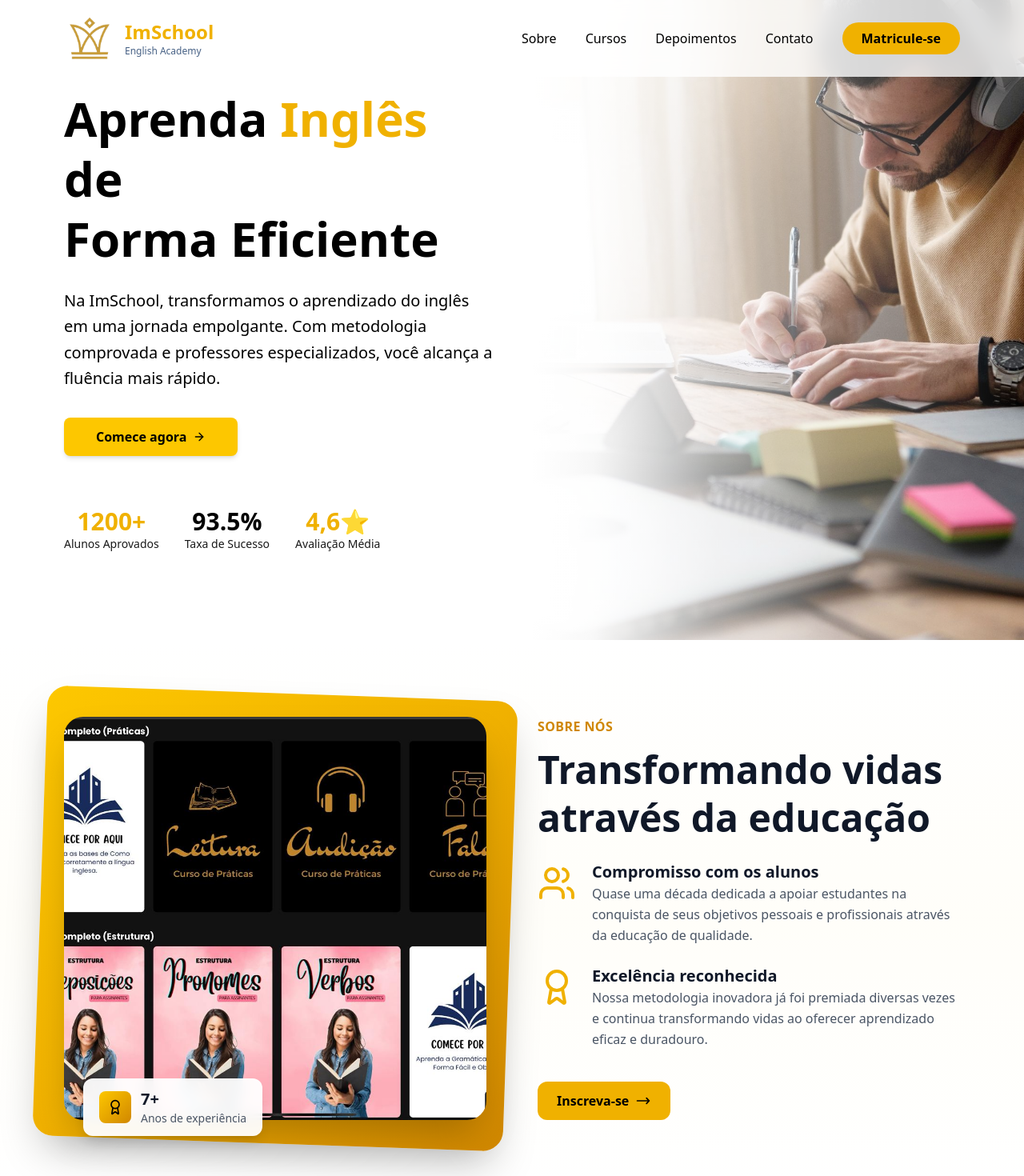
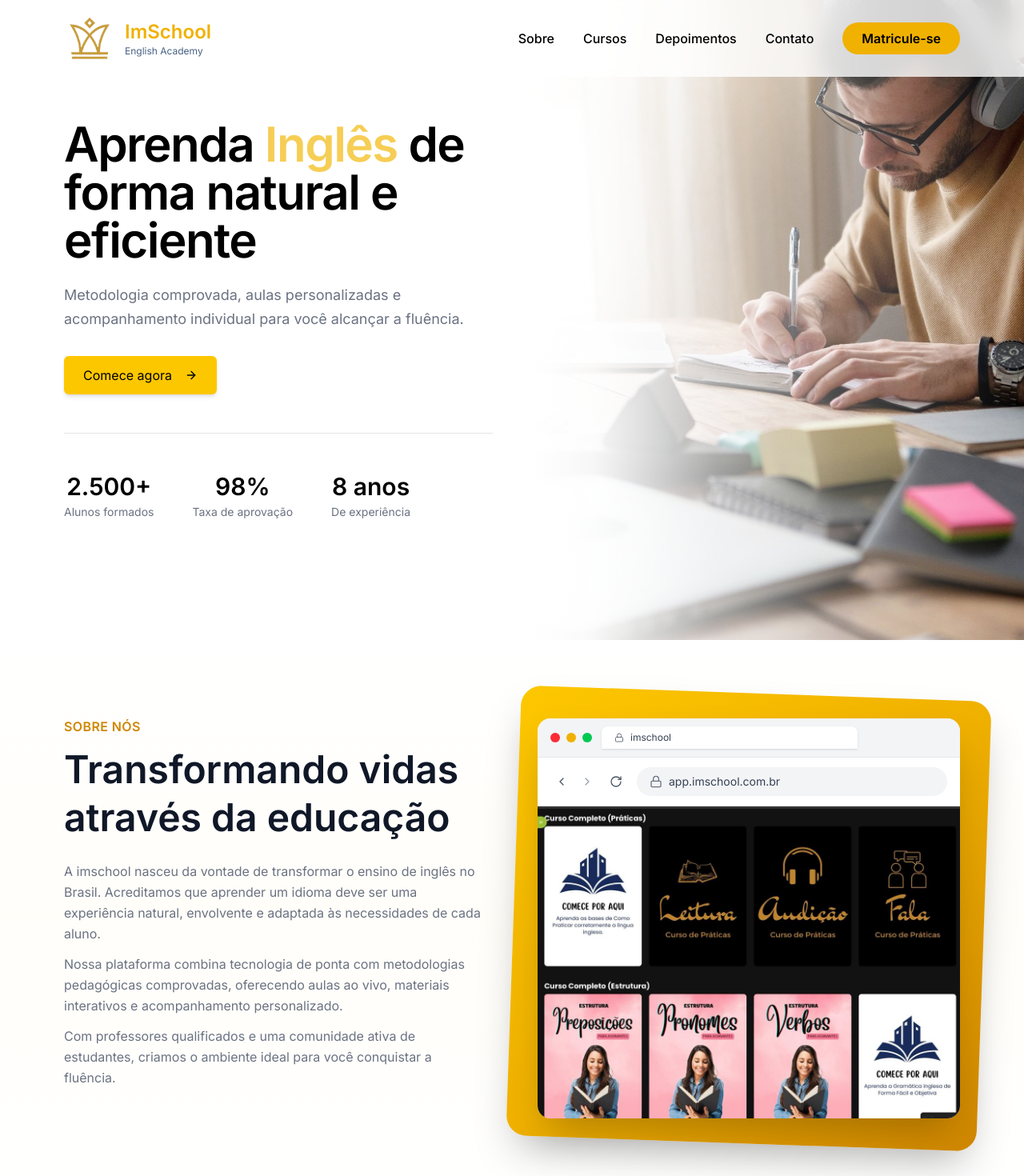
Before and after one commit to lopesmauro/imschool, a React (Vite) app: page / in a window 1280 px wide. Shown: the top 1470 px of the page at 80% size. Built offline with nearby package versions, Linux system fonts and the light colour scheme.

Commit message:
ajustando design.

```diff
--- a/src/components/About.tsx
+++ b/src/components/About.tsx
@@ -1,60 +1,13 @@
-import { Users, Award } from "lucide-react";
 import aboutImage from "../assets/aboutus.jpeg";
+import { ChevronLeft, ChevronRight, RotateCw, Lock } from "lucide-react";
 
 const AboutUs = () => {
-  const phoneNumber = "+5492216045067";
-  const message = "✍️ Olá! Gostaria de me inscrever no curso de inglês. Pode me enviar mais informações?Olá! Gostaria de saber mais sobre o curso de inglês.";
-  const whatsappUrl = `https://wa.me/${phoneNumber}?text=${encodeURIComponent(message)}`;
-
-  const highlights = [
-    {
-      icon: Users,
-      label: "Compromisso com os alunos",
-      text: "Quase uma década dedicada a apoiar estudantes na conquista de seus objetivos pessoais e profissionais através da educação de qualidade.",
-    },
-    {
-      icon: Award,
-      label: "Excelência reconhecida",
-      text: "Nossa metodologia inovadora já foi premiada diversas vezes e continua transformando vidas ao oferecer aprendizado eficaz e duradouro.",
-    },
-  ];
-
   return (
     <section className="relative py-16 sm:py-20 lg:py-24 bg-gradient-to-b from-white via-amber-50/30 to-white overflow-hidden">
       <div className="container mx-auto px-6 sm:px-10 lg:px-20 max-w-7xl">
-        {/* 👇 items-stretch faz ambas as colunas terem mesma altura */}
         <div className="grid lg:grid-cols-2 gap-12 lg:gap-16 items-stretch">
-          {/* Left Side - Imagem */}
-          <div className="relative flex justify-center items-center order-2 lg:order-1">
-            <div className="absolute -inset-3 sm:-inset-4 bg-gradient-to-br from-yellow-400 via-yellow-500 to-yellow-600 rounded-3xl shadow-2xl transform rotate-1 sm:rotate-2 scale-105"></div>
-
-            {/* 👇 A imagem agora se ajusta automaticamente à altura da direita */}
-            <div className="relative rounded-3xl overflow-hidden shadow-2xl w-full h-full flex">
-              <img
-                src={aboutImage}
-                alt="Nossa história e método de ensino"
-                className="w-full h-full object-cover object-center transition-transform duration-700 hover:scale-105"
-              />
-            </div>
-
-            {/* Floating Badge */}
-            <div className="absolute -bottom-5 left-1/2 -translate-x-1/2 sm:left-6 sm:translate-x-0 z-20 bg-white/95 backdrop-blur-sm rounded-xl px-5 py-3 shadow-lg w-[80%] sm:w-auto flex justify-center">
-              <div className="flex items-center gap-3">
-                <div className="w-10 h-10 rounded-lg bg-gradient-to-br from-yellow-400 to-yellow-600 flex items-center justify-center">
-                  <Award className="w-5 h-5 text-black" />
-                </div>
-                <div>
-                  <p className="text-lg sm:text-xl font-bold text-gray-900">7+</p>
-                  <p className="text-xs sm:text-sm text-gray-600">
-                    Anos de experiência
-                  </p>
-                </div>
-              </div>
-            </div>
-          </div>
-
-          {/* Right Side - Conteúdo */}
-          <div className="order-1 lg:order-2 text-center lg:text-left flex flex-col justify-center">
+          {/* Left Side - Conteúdo */}
+          <div className="order-1 lg:order-1 text-center lg:text-left flex flex-col justify-center">
             <p className="text-yellow-600 uppercase tracking-wide font-semibold mb-3 text-sm sm:text-base">
               Sobre Nós
             </p>
@@ -63,51 +16,86 @@ const AboutUs = () => {
               Transformando vidas através da educação
             </h2>
 
-            <div className="flex flex-col gap-6 mb-8 sm:mb-10">
-              {highlights.map((item, index) => {
-                const Icon = item.icon;
-                return (
-                  <div
-                    key={index}
-                    className="flex items-start gap-4 sm:gap-5 text-left"
-                  >
-                    <div className="flex-shrink-0">
-                      <Icon className="w-10 h-10 sm:w-12 sm:h-12 text-yellow-500 mt-1" />
-                    </div>
-                    <div>
-                      <p className="text-lg sm:text-xl font-bold text-gray-900">
-                        {item.label}
-                      </p>
-                      <p className="text-sm sm:text-base text-gray-600 leading-relaxed">
-                        {item.text}
-                      </p>
-                    </div>
-                  </div>
-                );
-              })}
+            <div className="flex flex-col gap-3 mb-8 sm:mb-10">
+              <div className="flex items-start gap-4 sm:gap-5 text-left">
+                <div>
+                  <p className="text-sm sm:text-base text-gray-500 leading-relaxed">
+                    A imschool nasceu da vontade de transformar o ensino de inglês no Brasil. Acreditamos que aprender um idioma deve ser uma experiência natural, envolvente e adaptada às necessidades de cada aluno.
+                  </p>
+                </div>
+              </div>
+
+              <div className="flex items-start gap-4 sm:gap-5 text-left">
+                <div>
+                  <p className="text-sm sm:text-base text-gray-500 leading-relaxed">
+                    Nossa plataforma combina tecnologia de ponta com metodologias pedagógicas comprovadas, oferecendo aulas ao vivo, materiais interativos e acompanhamento personalizado.
+                  </p>
+                </div>
+              </div>
+
+              <div className="flex items-start gap-4 sm:gap-5 text-left">
+                <div>
+                  <p className="text-sm sm:text-base text-gray-500 leading-relaxed">
+                    Com professores qualificados e uma comunidade ativa de estudantes, criamos o ambiente ideal para você conquistar a fluência.
+                  </p>
+                </div>
+              </div>
             </div>
+          </div>
 
-            <button className="group bg-yellow-500 text-black font-semibold px-4 py-2 sm:px-6 sm:py-3 rounded-xl hover:shadow-lg transition-all duration-300 hover:scale-105 inline-flex items-center gap-2 self-start">
-              <a href={whatsappUrl} target="_blank" rel="noreferrer" className="inline-block">
-                Inscreva-se
-              </a>
-              <svg
-                className="w-4 h-4 sm:w-5 sm:h-5 group-hover:translate-x-1 transition-transform"
-                fill="none"
-                stroke="currentColor"
-                viewBox="0 0 24 24"
-              >
-                <path
-                  strokeLinecap="round"
-                  strokeLinejoin="round"
-                  strokeWidth={2}
-                  d="M17 8l4 4m0 0l-4 4m4-4H3"
+          {/* Right Side - Imagem dentro do navegador */}
+          <div className="relative flex justify-center items-center order-2 lg:order-2">
+            <div className="absolute -inset-3 sm:-inset-4 bg-gradient-to-br from-yellow-400 via-yellow-500 to-yellow-600 rounded-3xl shadow-2xl transform rotate-1 sm:rotate-2 scale-105"></div>
+
+            {/* Navegador simulado estilo Chrome macOS */}
+            <div className="relative w-full h-96 lg:h-[500px] rounded-2xl overflow-hidden shadow-2xl bg-white dark:bg-gray-900">
+              {/* Barra superior: Botões de controle + Aba */}
+              <div className="flex items-center gap-3 px-4 py-2.5 bg-gray-100 border-b border-gray-200 dark:bg-gray-900/80 dark:border-gray-700">
+                {/* Botões de Controle do macOS */}
+                <div className="flex gap-2">
+                  <div className="w-3 h-3 rounded-full bg-red-500 hover:bg-red-600 transition-colors" />
+                  <div className="w-3 h-3 rounded-full bg-yellow-500 hover:bg-yellow-600 transition-colors" />
+                  <div className="w-3 h-3 rounded-full bg-green-500 hover:bg-green-600 transition-colors" />
+                </div>
+
+                {/* Aba ativa */}
+                <div className="flex-1 flex items-center gap-2 bg-white rounded-t-lg px-4 py-1.5 max-w-xs shadow-sm dark:bg-gray-900 dark:text-white">
+                  <Lock className="w-3 h-3 text-gray-500 dark:text-gray-300" />
+                  <span className="text-xs text-gray-700 truncate dark:text-white">imschool</span>
+                </div>
+              </div>
+
+              {/* Barra de endereço */}
+              <div className="flex items-center gap-3 px-4 py-3 bg-white border-b border-gray-200 dark:bg-gray-900 dark:border-gray-700">
+                {/* Botões de navegação */}
+                <div className="flex items-center gap-1">
+                  <button className="p-1.5 rounded-full hover:bg-gray-100 transition-colors dark:hover:bg-gray-700">
+                    <ChevronLeft className="w-4 h-4 text-gray-600 dark:text-gray-300" />
+                  </button>
+                  <button className="p-1.5 rounded-full hover:bg-gray-100 transition-colors dark:hover:bg-gray-700">
+                    <ChevronRight className="w-4 h-4 text-gray-400 dark:text-gray-500" />
+                  </button>
+                  <button className="p-1.5 rounded-full hover:bg-gray-100 transition-colors ml-1 dark:hover:bg-gray-700">
+                    <RotateCw className="w-4 h-4 text-gray-600 dark:text-gray-300" />
+                  </button>
+                </div>
+
+                {/* Barra de URL */}
+                <div className="flex-1 flex items-center gap-2 bg-gray-100 rounded-full px-4 py-2 hover:bg-gray-200 transition-colors dark:bg-gray-800 dark:hover:bg-gray-700">
+                  <Lock className="w-4 h-4 text-gray-500 dark:text-gray-300" />
+                  <span className="text-sm text-gray-700 dark:text-gray-400">app.imschool.com.br</span>
+                </div>
+              </div>
+
+              {/* Conteúdo - Imagem */}
+              <div className="relative w-full h-[calc(100%-88px)] overflow-hidden">
+                <img
+                  src={aboutImage}
+                  alt="Nossa história e método de ensino"
+                  className="w-full h-full object-cover object-center transition-transform duration-700 hover:scale-105"
                 />
-              </svg>
-            </button>
-
-
-
+              </div>
+            </div>
           </div>
         </div>
       </div>
--- a/src/components/Hero.tsx
+++ b/src/components/Hero.tsx
@@ -6,7 +6,7 @@ const Hero = () => {
   const whatsappUrl = `https://wa.me/${phoneNumber}?text=${encodeURIComponent(message)}`;
 
   return (
-        <section className="relative min-h-screen flex items-center bg-white overflow-hidden">
+    <section className="relative min-h-screen bg-white flex items-center overflow-hidden">
       {/* Imagem de fundo */}
       <img
         src="/bg-hero.jpg"
@@ -23,49 +23,46 @@ const Hero = () => {
       {/* Conteúdo */}
       <div className="container mx-auto px-6 sm:px-10 lg:px-20 py-16 sm:py-24 max-w-7xl relative z-10">
         <div className="grid lg:grid-cols-2 gap-12 items-center">
-                    <div
-                        className="space-y-6 text-center lg:text-left
-                        text-white lg:text-black drop-shadow-[0_1.5px_1.5px_rgba(0,0,0,0.35)]
-                        lg:drop-shadow-none"
-                    >
-                        <h1 className="text-4xl sm:text-5xl lg:text-6xl font-bold leading-tight">
-                            Aprenda <span className="text-yellow-400 lg:text-yellow-500">Inglês</span> de
-                            <br className="hidden sm:block" /> Forma Eficiente
+          {/* Coluna de Texto */}
+          <div className="space-y-6 text-center lg:text-left text-white lg:text-black drop-shadow-[0_1.5px_1.5px_rgba(0,0,0,0.35)] lg:drop-shadow-none">
+            <h1 className="text-4xl sm:text-5xl lg:text-6xl font-semibold leading-none tracking-tight">
+              Aprenda <span className="text-primary">Inglês</span> de forma natural e eficiente
             </h1>
 
-                        <p className="text-base sm:text-lg lg:text-xl leading-relaxed max-w-xl mx-auto lg:mx-0">
-                            Na ImSchool, transformamos o aprendizado do inglês em uma jornada empolgante.
-                            Com metodologia comprovada e professores especializados, você alcança a fluência mais rápido.
+            <p className="sm:text-white/85 lg:text-gray-500 sm:text-lg lg:text-lg leading-relaxed max-w-xl mx-auto lg:mx-0">
+              Metodologia comprovada, aulas personalizadas e acompanhamento individual para você alcançar a fluência.
             </p>
 
+            {/* Botão de WhatsApp */}
             <div className="flex flex-col sm:flex-row justify-center lg:justify-start gap-4 pt-2">
-                            <button className="bg-yellow-400 hover:bg-yellow-300 text-black font-semibold px-10 py-3 rounded-lg text-base flex items-center justify-center transition-all shadow-md hover:shadow-lg">
-                                <a href={whatsappUrl} target="_blank">Comece agora</a>
-                                <ArrowRight className="ml-2 h-4 w-4" />
-                            </button>
+              <a
+                href={whatsappUrl}
+                target="_blank"
+                className="inline-flex items-center justify-center w-full sm:w-auto gap-2 px-6 py-3 text-sm sm:text-base font-light text-black bg-yellow-400 rounded-md shadow-md hover:bg-yellow-300 transition-all hover:shadow-lg"
+              >
+                Comece agora
+                <ArrowRight className="ml-2 w-4 h-4 transition-transform group-hover:translate-x-1" />
+              </a>
             </div>
 
-                        <div className="flex flex-wrap justify-center lg:justify-start gap-8 pt-10">
+            {/* Estatísticas - Ajuste para Mobile */}
+            <div className="flex flex-wrap sm:flex-nowrap justify-center lg:justify-start gap-8 sm:gap-12 pt-12 mt-12 border-t border-black/10">
               <div className="text-center">
-                                <div className="text-2xl sm:text-3xl font-bold text-yellow-400 lg:text-yellow-500">
-                                    1200+
-                                </div>
-                                <div className="text-sm opacity-90">Alunos Aprovados</div>
+                <p className="text-xl sm:text-3xl font-semibold">2.500+</p>
+                <p className="text-xs sm:text-sm sm:text-white/85 lg:text-gray-500 mt-1">Alunos formados</p>
               </div>
               <div className="text-center">
-                                <div className="text-2xl sm:text-3xl font-bold">93.5%</div>
-                                <div className="text-sm opacity-90">Taxa de Sucesso</div>
+                <p className="text-xl sm:text-3xl font-semibold">98%</p>
+                <p className="text-xs sm:text-sm sm:text-white/85 lg:text-gray-500 mt-1">Taxa de aprovação</p>
               </div>
               <div className="text-center">
-                                <div className="text-2xl sm:text-3xl font-bold text-yellow-400 lg:text-yellow-500">
-                                    4,6⭐
-                                </div>
-                                <div className="text-sm opacity-90">Avaliação Média</div>
+                <p className="text-xl sm:text-3xl font-semibold">8 anos</p>
+                <p className="text-xs sm:text-sm sm:text-white/85 lg:text-gray-500 mt-1">De experiência</p>
               </div>
             </div>
           </div>
 
-                    {/* Espaço reservado no desktop */}
+          {/* Coluna de Imagem, somente visível no desktop */}
           <div className="hidden lg:block"></div>
         </div>
       </div>
--- a/src/index.css
+++ b/src/index.css
@@ -1,3 +1,4 @@
+@import url('https://fonts.googleapis.com/css2?family=Inter:wght@400;500;600&display=swap');
 @import "tailwindcss";
 
 /* ✅ Novo formato com @theme */
@@ -101,3 +102,7 @@
   --color-sidebar-border: hsl(240 3.7% 15.9%);
   --color-sidebar-ring: hsl(217.2 91.2% 59.8%);
 }
+
+body {
+  font-family: 'Inter', sans-serif;
+}
```
Lines whose indentation alone changed are shown as unchanged.
